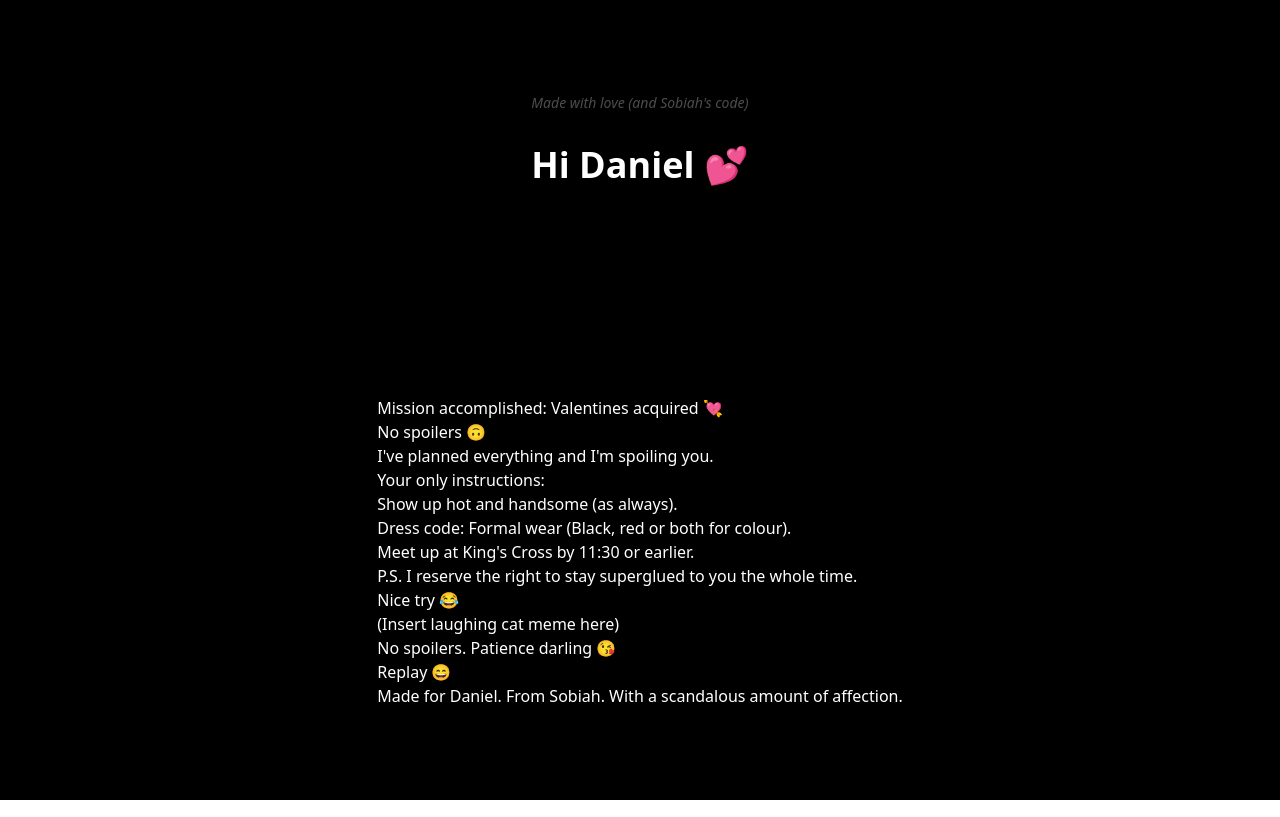
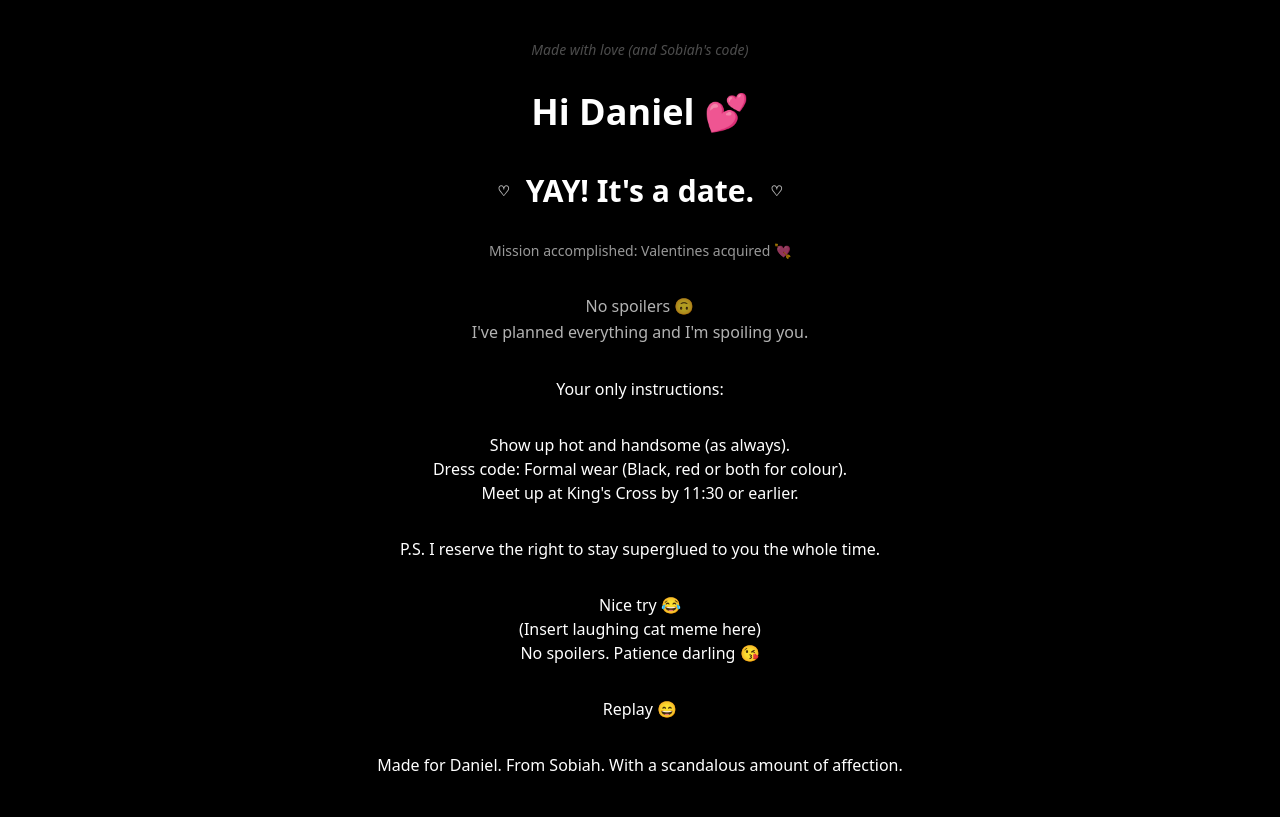
Before and after one commit to SobiahSelvarajah/ss-be-my-valentine, a Next.js app: page / in a window 1280 px wide. Both pictures are taken after a click on the button "Yes 💞". Built offline with nearby package versions, Linux system fonts and the light colour scheme.

Commit message:
page.js: required styling and functionality added to intro part of yes state section

```diff
--- a/src/app/page.js
+++ b/src/app/page.js
@@ -53,6 +53,7 @@ export default function Page() {
         </h1>
       </header>
 
+
       {/* ======================================== */}
       {/*            ASK (initial) STATE           */}
       {/*      conditionally shown and hidden      */}
@@ -106,24 +107,36 @@ export default function Page() {
           </p>
         </section>
       )}
+      <hr/>
 
-
-      <hr/>
 
       {/* ======================================== */}
       {/*   YES STATE - Shown after clicking yes   */}
       {/*  if clicked, this replaces the ask state */}
       {/* ======================================== */}
-      <section id="yes-state">
-        <h2>
+      {initialStage === "yes" && (
+        <section className="max-w-xl mx-auto mt-10 text-center space-y-8">
+          <h2 className="text-2xl sm:text-3xl font-semibold
+                         inline-flex items-center justify-center
+                         gap-4">
+            <span className="text-sm opacity-70">♡</span>
+            <span>YAY! It's a date.</span>
+            <span className="text-sm opacity-70">♡</span>
+          </h2>
+          <p className="text-sm text-white/60">
             Mission accomplished:
             Valentines acquired 💘
-        </h2>
-        <p>No spoilers 🙃</p>
-        <p>
+          </p>
+          <p className="text-white/70 leading-relaxed">
+            No spoilers 🙃
+            <br/>
             I've planned everything
             and I'm spoiling you.
           </p>
+
+
+
+
 
           {/* ======================================== */}
           {/*         Spoiler free instructions        */}
@@ -160,6 +173,7 @@ export default function Page() {
             </p>
           </footer>
         </section>
+      )}
     </main>
   );
 };
```
Lines whose indentation alone changed are shown as unchanged.
